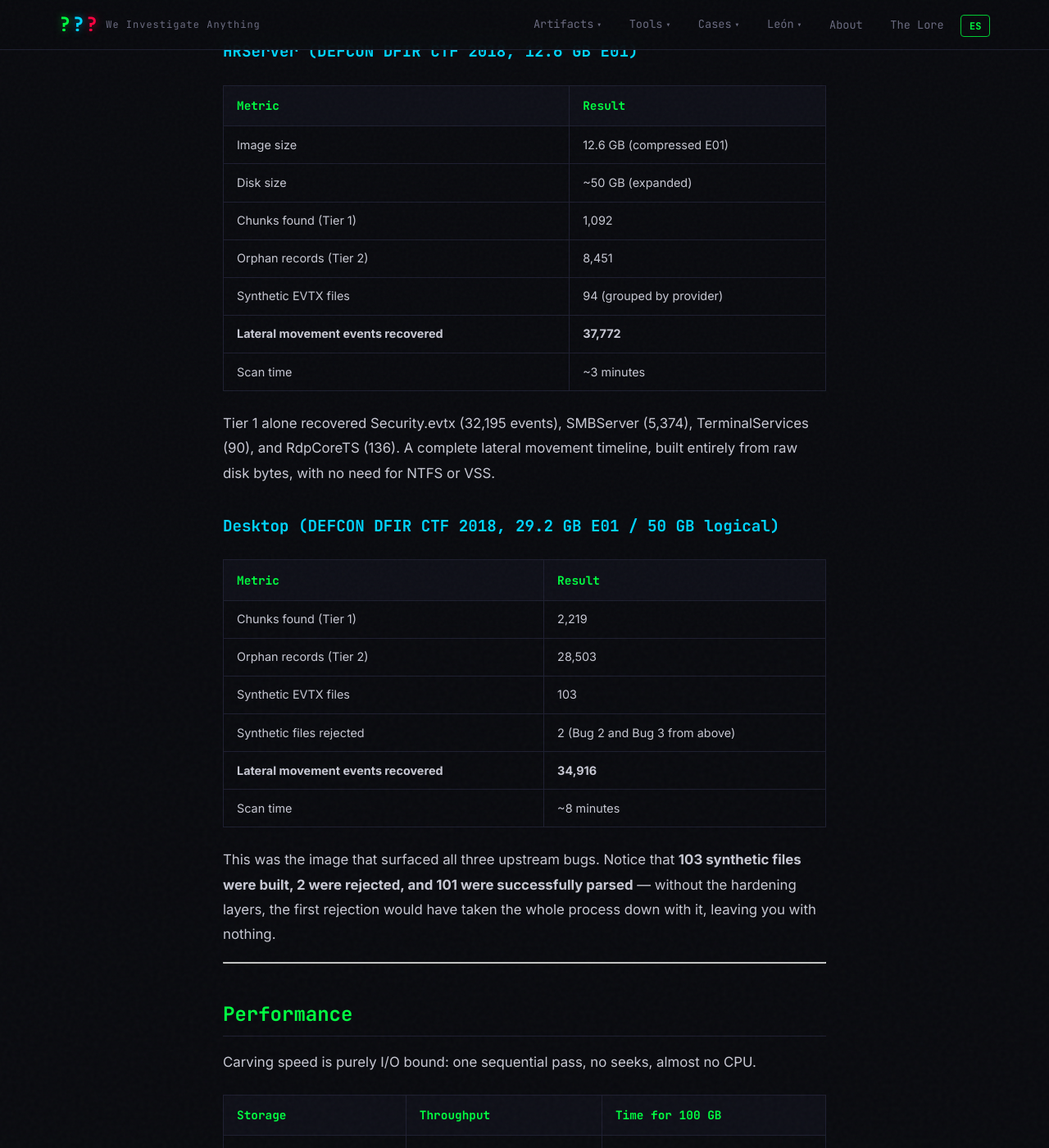
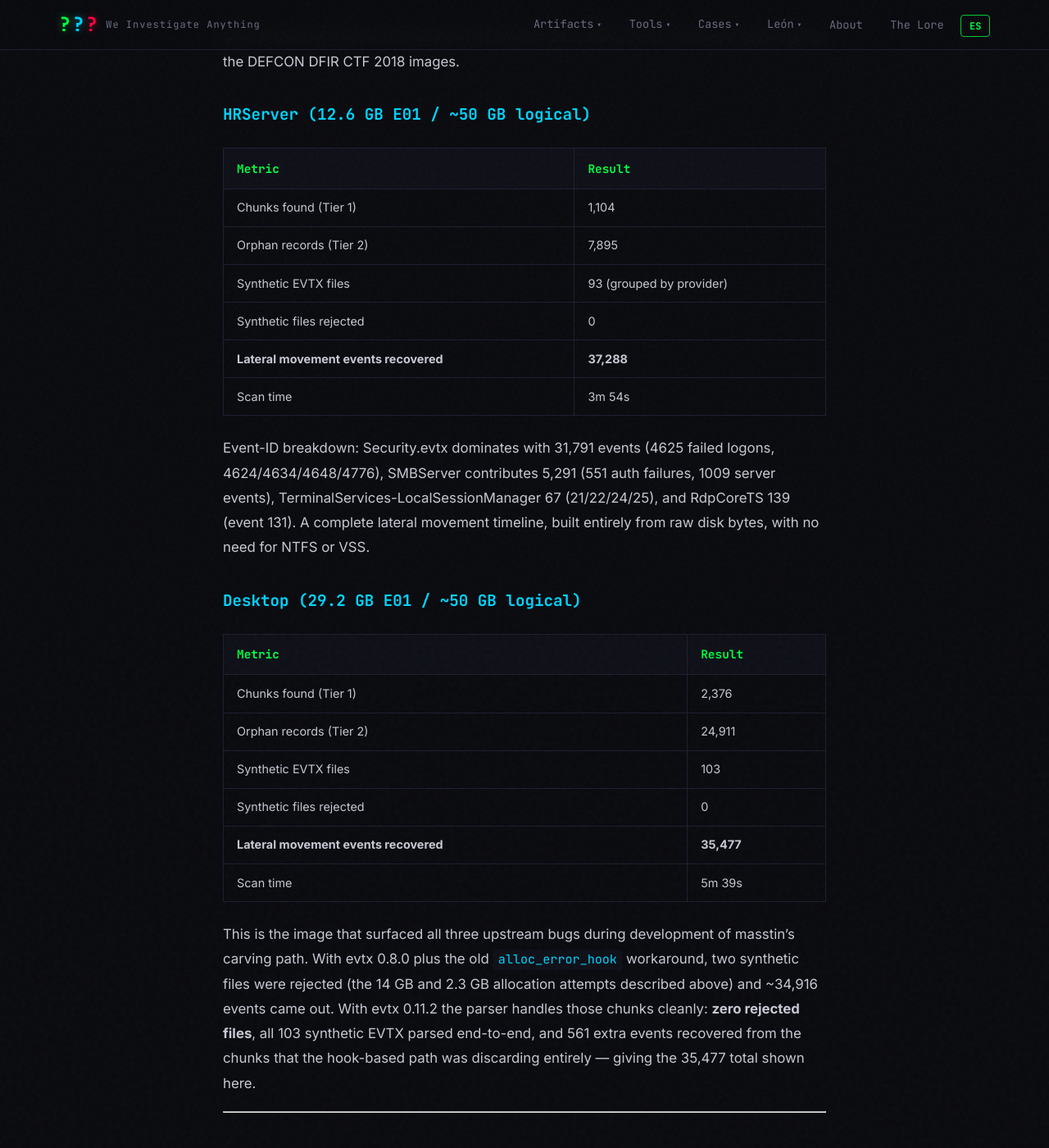
Before and after one commit to jupyterj0nes/jupyterj0nes.github.io, a Jekyll site: the page built from _posts/en/2026-04-12-evtx-carving-unallocated.md, in a window 1280 px wide and 1400 px high, scrolled down 10107 px. Shown: the whole window at 82% size. Built offline with Jekyll 4.4.1, drawn with Linux system fonts in a browser that asks for light colours; comment, search, counter and statistics services are not loaded; some of the changed text lies outside the part shown.

Commit message:
docs(carving): refresh real-world results with evtx 0.11.2 / masstin 0.14.0 numbers
Re-ran both DEFCON 2018 CTF images end-to-end with the newly-released
masstin v0.14.0 (evtx 0.11.2, stable build, no feature flags):

HRServer:
- 1,104 chunks / 7,895 orphans / 93 synthetic EVTX / 0 rejected
- 37,288 events recovered in 3m 54s
- (vs. 37,772 with the old nightly+hook binary — the 484-event delta
   is explained entirely by the 5145 removal shipped in this same
   release; 5145 was audit noise with no lateral-movement value)

Desktop:
- 2,376 chunks / 24,911 orphans / 103 synthetic EVTX / 0 rejected
- 35,477 events recovered in 5m 39s
- (vs. 34,916 with the old nightly+hook binary — 561 extra events
   recovered because evtx 0.11.2 processes the chunks that the hook
   used to reject entirely; the two synthetic files that were previously
   rejected now parse cleanly with zero events lost)

Both the EN and ES articles updated in sync. Historical bug narrative
preserved — the three upstream bugs are still what surfaced during
development; the tables now reflect the post-fix state.

```diff
--- a/_posts/en/2026-04-12-evtx-carving-unallocated.md
+++ b/_posts/en/2026-04-12-evtx-carving-unallocated.md
@@ -217,32 +217,33 @@
 
 ## Real-world results
 
-### HRServer (DEFCON DFIR CTF 2018, 12.6 GB E01)
+Numbers below come from masstin v0.14.0 (evtx 0.11.2, stable build, no feature flags) against the DEFCON DFIR CTF 2018 images.
+
+### HRServer (12.6 GB E01 / ~50 GB logical)
 
 | Metric | Result |
 |--------|--------|
-| Image size | 12.6 GB (compressed E01) |
-| Disk size | ~50 GB (expanded) |
-| Chunks found (Tier 1) | 1,092 |
-| Orphan records (Tier 2) | 8,451 |
-| Synthetic EVTX files | 94 (grouped by provider) |
-| **Lateral movement events recovered** | **37,772** |
-| Scan time | ~3 minutes |
+| Chunks found (Tier 1) | 1,104 |
+| Orphan records (Tier 2) | 7,895 |
+| Synthetic EVTX files | 93 (grouped by provider) |
+| Synthetic files rejected | 0 |
+| **Lateral movement events recovered** | **37,288** |
+| Scan time | 3m 54s |
 
-Tier 1 alone recovered Security.evtx (32,195 events), SMBServer (5,374), TerminalServices (90), and RdpCoreTS (136). A complete lateral movement timeline, built entirely from raw disk bytes, with no need for NTFS or VSS.
+Event-ID breakdown: Security.evtx dominates with 31,791 events (4625 failed logons, 4624/4634/4648/4776), SMBServer contributes 5,291 (551 auth failures, 1009 server events), TerminalServices-LocalSessionManager 67 (21/22/24/25), and RdpCoreTS 139 (event 131). A complete lateral movement timeline, built entirely from raw disk bytes, with no need for NTFS or VSS.
 
-### Desktop (DEFCON DFIR CTF 2018, 29.2 GB E01 / 50 GB logical)
+### Desktop (29.2 GB E01 / ~50 GB logical)
 
 | Metric | Result |
 |--------|--------|
-| Chunks found (Tier 1) | 2,219 |
-| Orphan records (Tier 2) | 28,503 |
+| Chunks found (Tier 1) | 2,376 |
+| Orphan records (Tier 2) | 24,911 |
 | Synthetic EVTX files | 103 |
-| Synthetic files rejected | 2 (Bug 2 and Bug 3 from above) |
-| **Lateral movement events recovered** | **34,916** |
-| Scan time | ~8 minutes |
+| Synthetic files rejected | 0 |
+| **Lateral movement events recovered** | **35,477** |
+| Scan time | 5m 39s |
 
-This was the image that surfaced all three upstream bugs. Notice that **103 synthetic files were built, 2 were rejected, and 101 were successfully parsed** — without the hardening layers, the first rejection would have taken the whole process down with it, leaving you with nothing.
+This is the image that surfaced all three upstream bugs during development of masstin's carving path. With evtx 0.8.0 plus the old `alloc_error_hook` workaround, two synthetic files were rejected (the 14 GB and 2.3 GB allocation attempts described above) and ~34,916 events came out. With evtx 0.11.2 the parser handles those chunks cleanly: **zero rejected files**, all 103 synthetic EVTX parsed end-to-end, and 561 extra events recovered from the chunks that the hook-based path was discarding entirely — giving the 35,477 total shown here.
 
 ---
 
```
Also changed, not shown: _posts/es/2026-04-12-evtx-carving-unallocated.md (+17 -16 lines).
